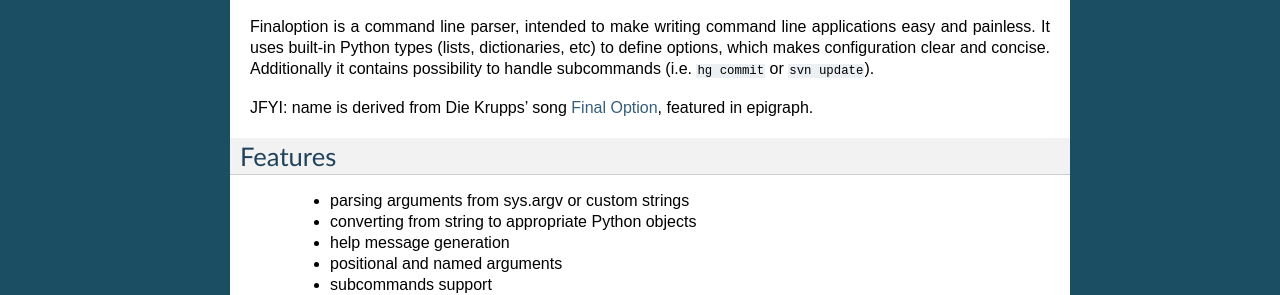
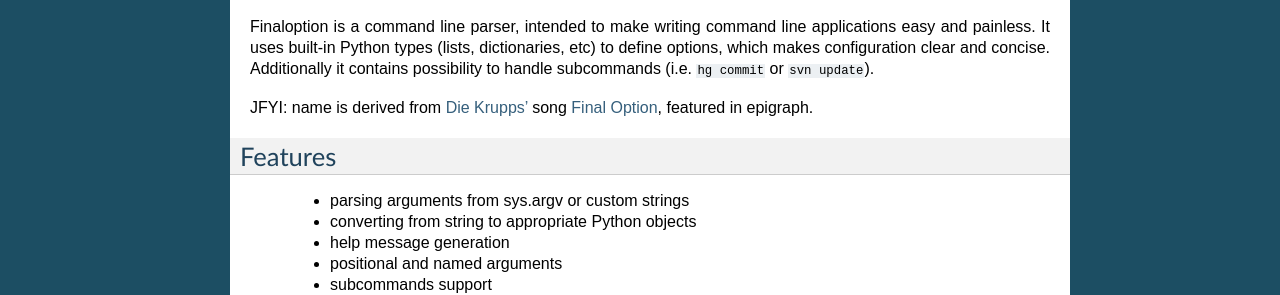
Before and after one commit to piranha/opster, a Sphinx documentation site: the page built from docs/index.rst, in a window 1280 px wide. Shown: the part 436-731 px from the top of the page. Built offline with Sphinx 7.4.7, drawn with Linux system fonts in a browser that asks for light colours; the version number could not be read and is left out; part of the change alters nothing that is shown.

```diff
--- a/docs/index.rst
+++ b/docs/index.rst
@@ -21,10 +21,12 @@ dictionaries, etc) to define options, which makes configuration clear and
 concise. Additionally it contains possibility to handle subcommands (i.e.
 ``hg commit`` or ``svn update``).
 
-JFYI: name is derived from Die Krupps' song `Final Option`_, featured in
+JFYI: name is derived from `Die Krupps'`_ song `Final Option`_, featured in
 epigraph.
 
 .. _Final Option: http://musi.cx/music/Die_Krupps/III_Odyssey_of_the_Mind/The_Final_Option/
+.. _Die Krupps': http://en.wikipedia.org/wiki/Die_Krupps
+
 
 Features
 --------
```
